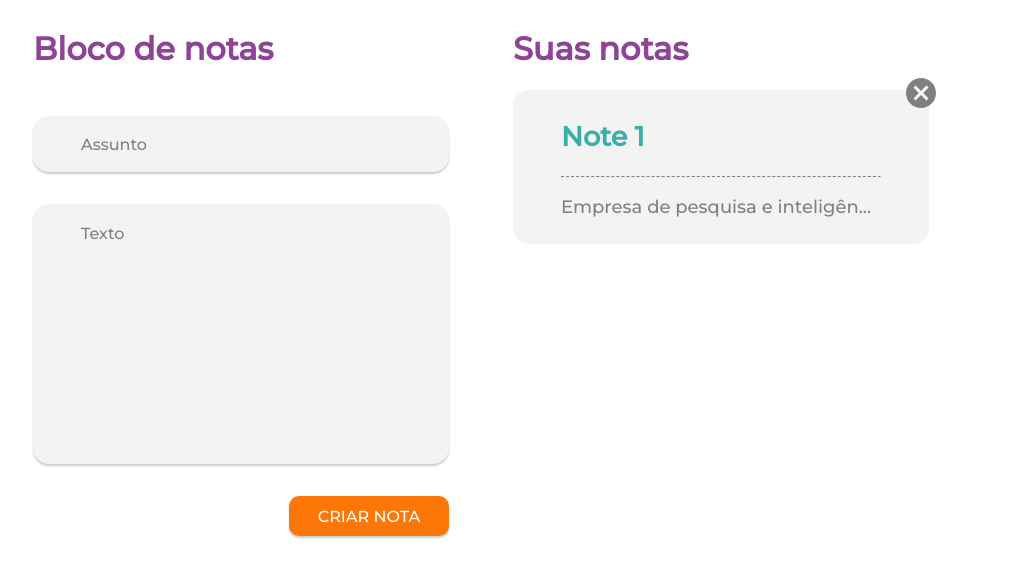
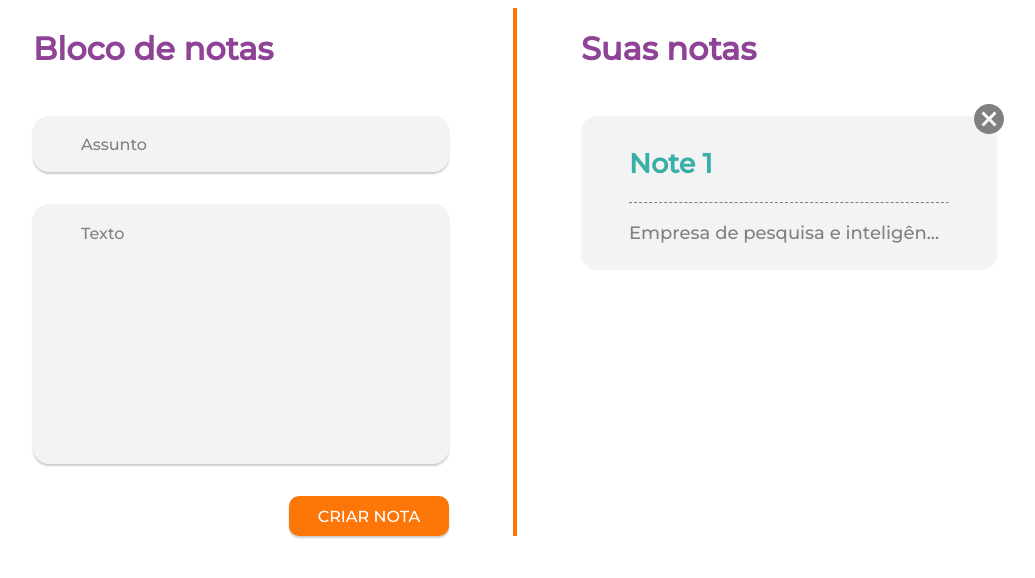
Before and after one commit to bruno-br/notes-app, a React (Create React App) app: page / in a window 1280 px wide. Shown: the top 578 px of the page, without its empty margins (7-1042 px from the left). Built offline with nearby package versions, Linux system fonts and the light colour scheme.

Commit message:
feat: add separator between notepad and notes collection

```diff
--- a/src/App.tsx
+++ b/src/App.tsx
@@ -1,12 +1,14 @@
 import "./App.css";
 import NotePad from "./components/NotePad";
 import NotesCollection from "./components/NotesCollection";
+import Separator from "./components/Separator";
 
 function App() {
   return (
     <div className="App">
       <div className="container">
         <NotePad />
+        <Separator />
         <NotesCollection />
       </div>
     </div>
--- a/src/components/NotePad/styles.css
+++ b/src/components/NotePad/styles.css
@@ -1,7 +1,8 @@
 .notepad {
   display: flex;
   flex-direction: column;
-  padding: 0 2rem 0 2rem;
+  padding-left: 2rem;
+  padding-right: 4rem;
 }
 
 .notepad h1 {
--- a/src/components/NotesCollection/styles.css
+++ b/src/components/NotesCollection/styles.css
@@ -1,5 +1,9 @@
 .notes-collection {
   display: flex;
   flex-direction: column;
-  padding: 0 2rem 0 2rem;
+  padding-left: 4rem;
 }
+
+.notes-collection h1 {
+  margin-bottom: 3rem;
+}
--- /dev/null
+++ b/src/components/Separator/index.tsx
@@ -0,0 +1,7 @@
+import "./styles.css";
+
+function Separator() {
+  return <div className="separator"></div>;
+}
+
+export default Separator;
--- /dev/null
+++ b/src/components/Separator/styles.css
@@ -0,0 +1,4 @@
+.separator {
+  width: 4px;
+  background: var(--color-orange);
+}
```
